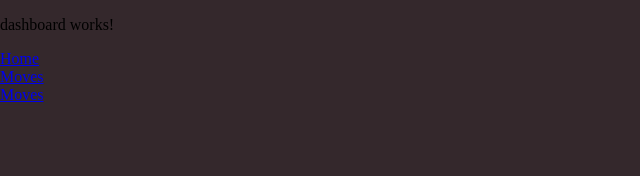
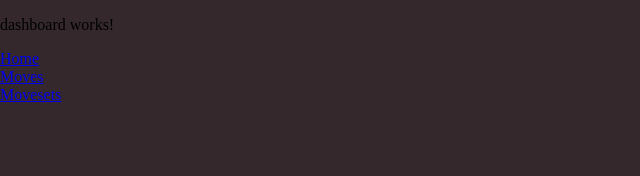
Before and after one commit to mauvecrow/rpg_frontend, an Angular app: page /admin in a window 1280 px wide. Shown: the top 176 px of the page, without its empty margins (0-640 px from the left). Built offline with nearby package versions, Linux system fonts and the light colour scheme.

Commit message:
fix a typo on moveset

```diff
--- a/src/app/admin-dashboard/dashboard/dashboard.component.html
+++ b/src/app/admin-dashboard/dashboard/dashboard.component.html
@@ -7,7 +7,7 @@
         <a routerLink="/admin/moves">Moves</a>
     </div>
     <div class="moveset">
-        <a routerLink="/admin/moveset">Moves</a>
+        <a routerLink="/admin/moveset">Movesets</a>
     </div>
 
 </div>
```
